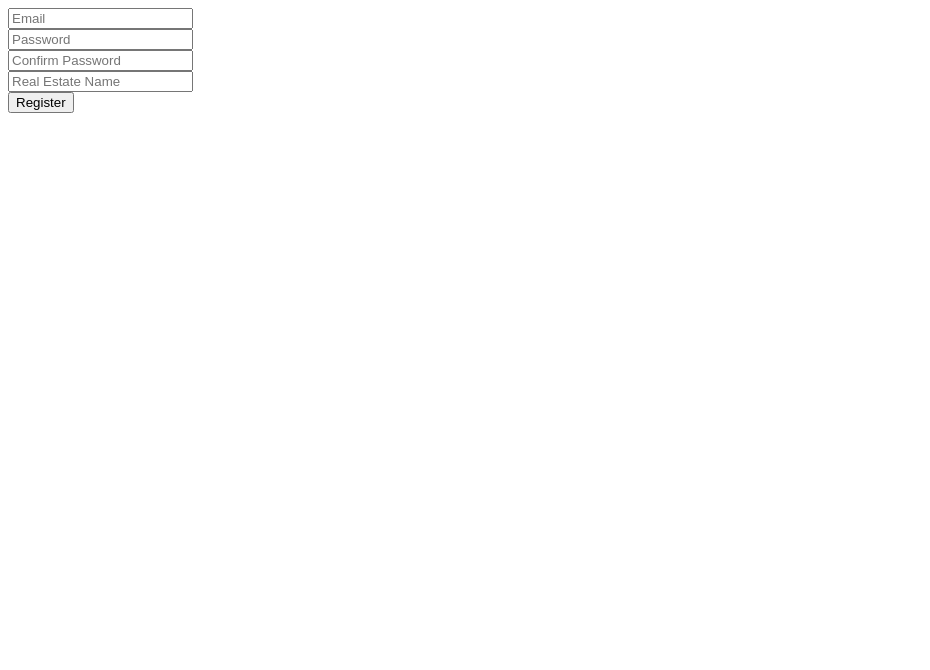
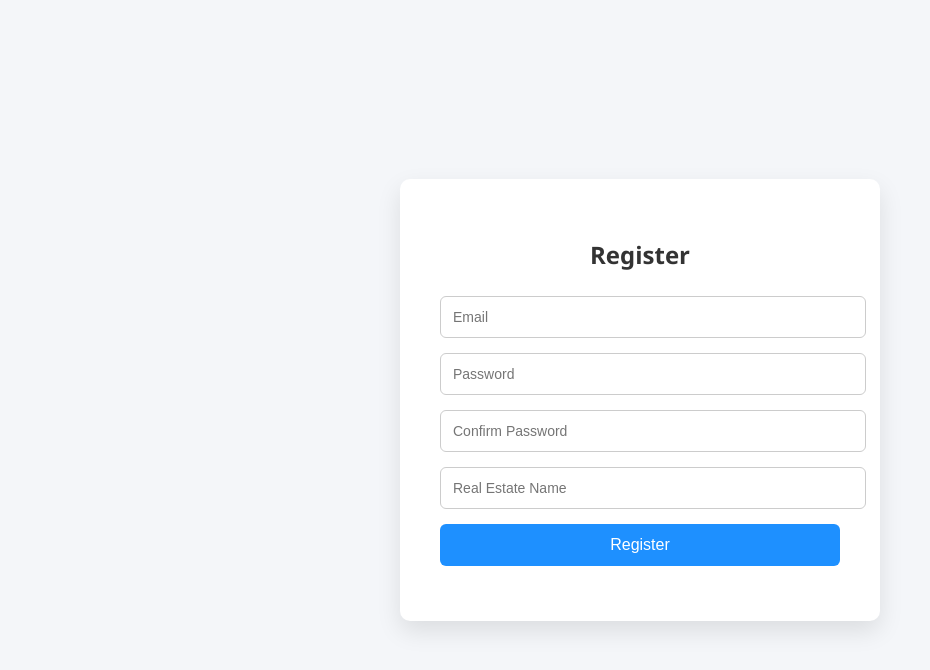
Before and after one commit to pol0sho/gesticasa, a website: page public/index.html in a window 1280 px wide. Shown: the whole page, without its empty margins (0-930 px from the left). Drawn offline with Linux system fonts and the light colour scheme.

Commit message:
redesign

```diff
--- a/public/index.html
+++ b/public/index.html
@@ -1,18 +1,81 @@
 <!DOCTYPE html>
-<html>
+<html lang="en">
 <head>
-  <title>Register</title>
+  <meta charset="UTF-8" />
+  <meta name="viewport" content="width=device-width, initial-scale=1.0" />
+  <title>Register | InmoSuite</title>
+  <style>
+    body {
+      font-family: 'Segoe UI', Tahoma, Geneva, Verdana, sans-serif;
+      background: #f4f6f9;
+      display: flex;
+      align-items: center;
+      justify-content: center;
+      height: 100vh;
+      margin: 0;
+    }
+
+    .form-container {
+      background: white;
+      padding: 40px;
+      border-radius: 10px;
+      box-shadow: 0 10px 25px rgba(0, 0, 0, 0.1);
+      width: 100%;
+      max-width: 400px;
+    }
+
+    h2 {
+      text-align: center;
+      margin-bottom: 25px;
+      color: #333;
+    }
+
+    input[type="email"],
+    input[type="password"],
+    input[type="text"] {
+      width: 100%;
+      padding: 12px;
+      margin-bottom: 15px;
+      border: 1px solid #ccc;
+      border-radius: 6px;
+      font-size: 14px;
+    }
+
+    button {
+      width: 100%;
+      padding: 12px;
+      background-color: #1e90ff;
+      border: none;
+      border-radius: 6px;
+      color: white;
+      font-size: 16px;
+      cursor: pointer;
+      transition: background 0.3s;
+    }
+
+    button:hover {
+      background-color: #0d6efd;
+    }
+
+    #message {
+      text-align: center;
+      margin-top: 15px;
+      font-size: 14px;
+    }
+  </style>
 </head>
 <body>
+  <div class="form-container">
+    <h2>Register</h2>
     <form id="registerForm">
-  <input type="email" name="email" placeholder="Email" required><br>
-  <input type="password" name="password" placeholder="Password" required><br>
-  <input type="password" name="confirmPassword" placeholder="Confirm Password" required><br>
-  <input type="text" name="realEstateName" placeholder="Real Estate Name" required><br>
+      <input type="email" name="email" placeholder="Email" required />
+      <input type="password" name="password" placeholder="Password" required />
+      <input type="password" name="confirmPassword" placeholder="Confirm Password" required />
+      <input type="text" name="realEstateName" placeholder="Real Estate Name" required />
       <button type="submit">Register</button>
     </form>
-
-<p id="message" style="color: red;"></p>
+    <p id="message"></p>
+  </div>
 
   <script>
     const form = document.getElementById('registerForm');
@@ -24,18 +87,25 @@
       const formData = new FormData(form);
       const data = new URLSearchParams(formData);
 
+      try {
         const response = await fetch('/register', {
           method: 'POST',
           body: data
         });
 
         const text = await response.text();
+
         if (!response.ok) {
-      message.textContent = text; // show error from server
+          message.style.color = 'red';
+          message.textContent = text;
         } else {
           message.style.color = 'green';
-      message.textContent = text; // success message
+          message.textContent = text;
           form.reset();
+        }
+      } catch (err) {
+        message.style.color = 'red';
+        message.textContent = 'Something went wrong. Please try again.';
       }
     });
   </script>
```
Lines whose indentation alone changed are shown as unchanged.
